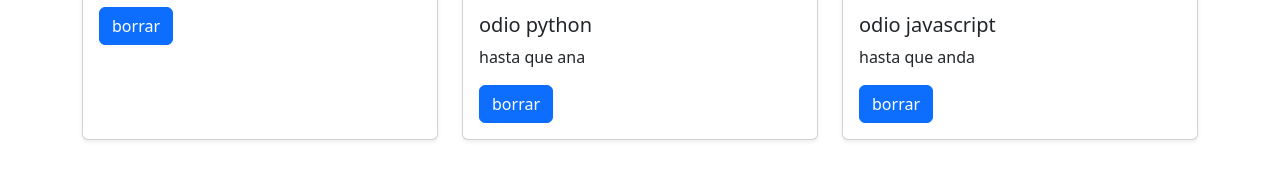
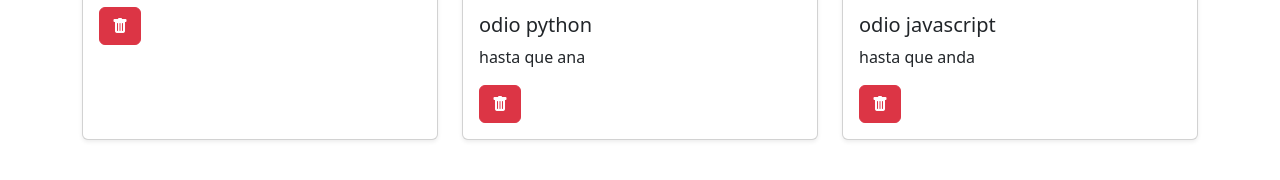
Before and after one commit to lucio12121212/grupo3, a plain HTML site: page index.html in a window 1280 px wide. Both pictures are taken after a click on the button "Ver productos". Shown: the part 522-702 px from the top of the page. Drawn offline with nearby package versions, Linux system fonts and the light colour scheme.

Commit message:
ahora si

```diff
--- a/index.html
+++ b/index.html
@@ -5,7 +5,9 @@
     <meta charset="UTF-8">
     <meta name="viewport" content="width=device-width, initial-scale=1.0">
     <title>Document</title>
+    <link rel="stylesheet" href="https://cdn.jsdelivr.net/npm/bootstrap-icons@1.13.1/font/bootstrap-icons.min.css">
     <link href="https://cdn.jsdelivr.net/npm/bootstrap@5.3.8/dist/css/bootstrap.min.css" rel="stylesheet"
+
         integrity="sha384-sRIl4kxILFvY47J16cr9ZwB07vP4J8+LH7qKQnuqkuIAvNWLzeN8tE5YBujZqJLB" crossorigin="anonymous">
 </head>
 
--- a/main.js
+++ b/main.js
@@ -46,16 +46,17 @@ function crearCard() {
 
       //boton
       const btn = document.createElement('a');
-      btn.className = 'btn btn-primary';
-      btn.textContent = 'borrar';
+      btn.className = 'btn btn-danger';
         btn.addEventListener("click", function(){
             borrar(x)
         } )
+      const icono = document.createElement("i")
+      icono.className ="bi bi-trash-fill"
 
       cardBody.appendChild(title);
       cardBody.appendChild(text);
+      btn.appendChild(icono)
       cardBody.appendChild(btn);
-
       card.appendChild(img);
       card.appendChild(cardBody);
       col.appendChild(card);
```
